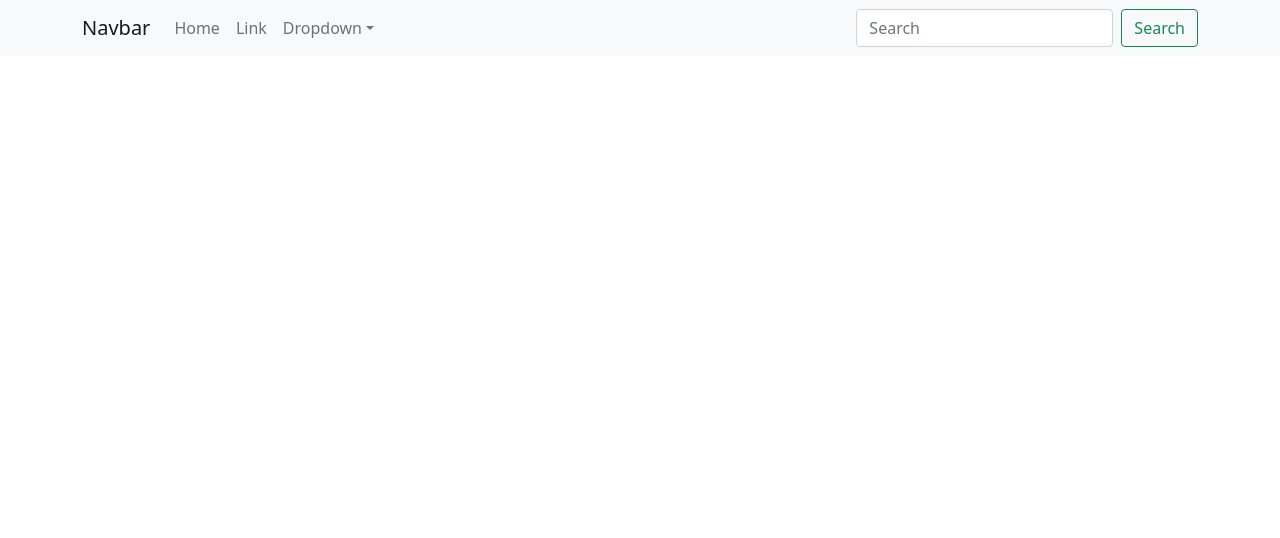
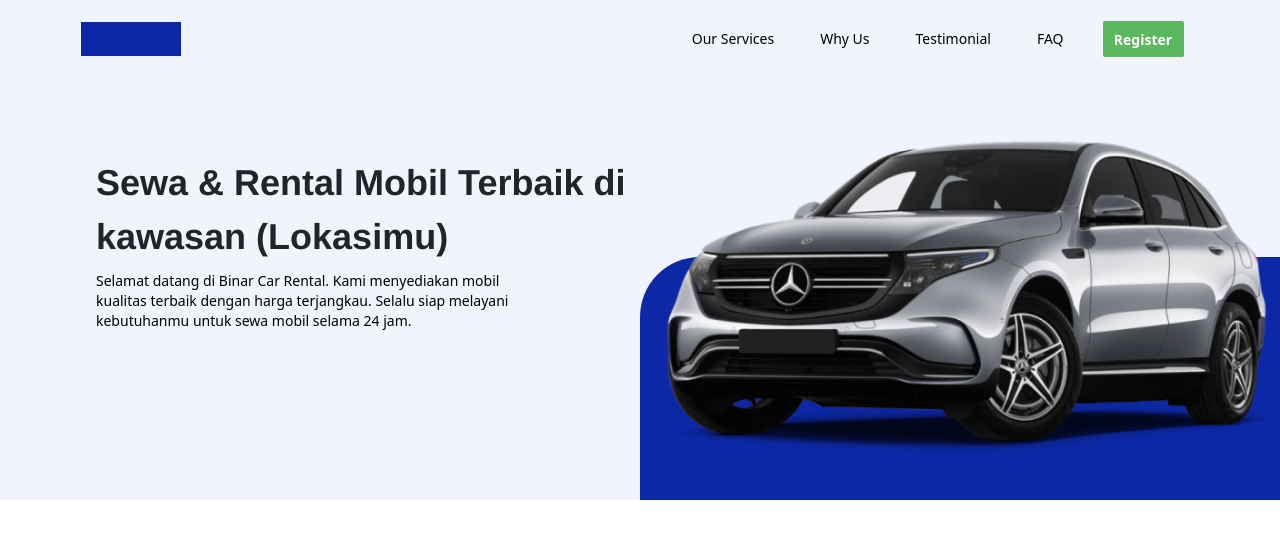
Before and after one commit to wahyucandra30/FEChallenge01-BinarCarRental, a plain HTML site: page index.html in a window 1280 px wide. Drawn offline with Linux system fonts and the light colour scheme.

Commit message:
add: Start section

```diff
--- /dev/null
+++ b/css/styles.css
@@ -0,0 +1,104 @@
+:root {
+    /* Primary */
+    --DARKBLUE05: #091B6F;
+    --DARKBLUE04: #0D28A6;
+    --DARKBLUE03: #5E70C4;
+    --DARKBLUE02: #AEB7E1;
+    --DARKBLUE01: #CFD4ED;
+    --LIMEGREEN05: #3D7B3F;
+    --LIMEGREEN04: #5CB85F;
+    --LIMEGREEN03: #92D094;
+    --LIMEGREEN02: #C9E7CA;
+    --LIMEGREEN01: #DEF1DF;
+    /* Alert */
+    --ALERTDANGER: #FA2C5A;
+    --ALERTWARNING: #F9CC00;
+    --ALERTSUCCESS: #73CA5C;
+
+    /* Neutral */
+    --NEUTRAL05: #151515;
+    --NEUTRAL04: #3C3C3C;
+    --NEUTRAL03: #8A8A8A;
+    --NEUTRAL02: #D0D0D0;
+    --NEUTRAL01: #FFFFFF;
+}
+html{
+    font-size: 14px;
+}
+.logo {
+    width: 100px;
+    height: 34px;
+    background-color: var(--DARKBLUE04);
+}
+.btn-register {
+    width: 81px;
+    height: 36px;
+    background-color: var(--LIMEGREEN04);
+    border-radius: 2px;
+    font-weight: 700;
+    border: none;
+}
+.navbar-item{
+    margin-left: 16px;
+    margin-right: 16px;
+}
+
+.navbar-text{
+    font-size: 14px;
+    font-weight: 400;
+    color: black !important;
+}
+.wrapper-start{
+    height: 500px;
+    background-color: #F1F3FF;
+    display: flex;
+    justify-content: center;
+    align-items: flex-start;
+}
+.wrapper-start-l{
+    max-width: 50vw;
+    height: 100%;
+    display: flex;
+    align-items: center;
+    justify-content: center;
+}
+.wrapper-start-tagline{
+    display: flex;
+    flex-direction: column;
+    justify-content: center;
+    align-items: flex-end;
+}
+.heading-start{
+    font-weight: 700;
+    font-size: 36px;
+    max-width: 85%;
+    font-family: Helvetica;
+    line-height: 150%;
+}
+.paragraph-start{
+    width: 70%;
+    align-self: center;
+    font-weight: 300;
+    line-height: 20px;
+    color: black;
+}
+.wrapper-start-r{
+    width: 704px;
+    height: 100%;
+    display: flex;
+    align-items: flex-end;
+}
+.bg-car{
+    max-width: 100%;
+    height: 243px;
+    background-color: var(--DARKBLUE04);
+    display: flex;
+    align-items: flex-end;
+    justify-content: flex-start;
+    overflow-y: visible;
+    border-radius: 60px 0px 0px;
+}
+.img-relative{
+    position: relative;
+    width: 100%;
+}
--- a/index.html
+++ b/index.html
@@ -1,40 +1,66 @@
 <!DOCTYPE html>
 <html lang="en">
+
 <head>
   <meta charset="UTF-8">
   <meta http-equiv="X-UA-Compatible" content="IE=edge">
   <meta name="viewport" content="width=device-width, initial-scale=1.0">
   <title>Binar Car Rental</title>
   <link rel="stylesheet" href="css/bootstrap.css">
+  <link rel="stylesheet" href="css/styles.css">
+  <script src="js/bootstrap.js"></script>
 </head>
+
 <body>
-    <nav class="navbar navbar-expand-lg navbar-light bg-light fixed-top|fixed-bottom|sticky-top">
+  <!-- Navbar -->
+  <nav class="navbar navbar-expand-md navbar-light py-4 fixed-top">
     <div class="container">
-        <a class="navbar-brand" href="#">Navbar</a>
-        <button class="navbar-toggler hidden-lg-up" type="button" data-bs-toggle="collapse" data-bs-target="#collapsibleNavId" aria-controls="collapsibleNavId"
-            aria-expanded="false" aria-label="Toggle navigation"></button>
+      <!-- Logo -->
+      <div class="navbar-brand logo me-auto" type="button"></div>
+      <!-- Collapse Toggle -->
+      <button class="navbar-toggler d-lg-none" type="button" data-bs-toggle="collapse"
+        data-bs-target="#collapsibleNavId" aria-controls="collapsibleNavId" aria-expanded="false"
+        aria-label="Toggle navigation">
+        <span class="navbar-toggler-icon"></span>
+      </button>
+      <!-- Collapsible -->
       <div class="collapse navbar-collapse" id="collapsibleNavId">
-          <ul class="navbar-nav me-auto mt-2 mt-lg-0">
-            <li class="nav-item active">
-              <a class="nav-link" href="#">Home <span class="visually-hidden">(current)</span></a>
+        <ul class="navbar-nav ms-auto">
+          <li class="nav-item navbar-item">
+            <a class="nav-link text-black navbar-text" href="#">Our Services<span
+                class="visually-hidden">(current)</span></a>
           </li>
-            <li class="nav-item">
-              <a class="nav-link" href="#">Link</a>
+          <li class="nav-item navbar-item">
+            <a class="nav-link text-black navbar-text" href="#">Why Us</a>
           </li>
-            <li class="nav-item dropdown">
-              <a class="nav-link dropdown-toggle" href="#" id="dropdownId" data-bs-toggle="dropdown" aria-haspopup="true" aria-expanded="false">Dropdown</a>
-              <div class="dropdown-menu" aria-labelledby="dropdownId">
-                <a class="dropdown-item" href="#">Action 1</a>
-                <a class="dropdown-item" href="#">Action 2</a>
-              </div>
+          <li class="nav-item navbar-item">
+            <a class="nav-link text-black navbar-text" href="#">Testimonial</a>
+          </li>
+          <li class="nav-item navbar-item">
+            <a class="nav-link text-black navbar-text" href="#">FAQ</a>
+          </li>
+          <li class="nav-item navbar-item">
+            <button class="btn btn-success my-2 my-sm-0 btn-register" type="button">Register</button>
           </li>
         </ul>
-          <form class="d-flex my-2 my-lg-0">
-            <input class="form-control me-sm-2" type="text" placeholder="Search">
-            <button class="btn btn-outline-success my-2 my-sm-0" type="submit">Search</button>
-          </form>
       </div>
     </div>
   </nav>
+  <div class="wrapper-start">
+    <div class="wrapper-start-l">
+      <div class="wrapper-start-tagline">
+        <h1 class="heading-start">Sewa & Rental Mobil Terbaik di kawasan (Lokasimu)</h1>
+        <p class="paragraph-start">Selamat datang di Binar Car Rental. Kami menyediakan mobil kualitas terbaik dengan harga terjangkau. Selalu
+          siap melayani kebutuhanmu untuk sewa mobil selama 24 jam.</p>
+      </div>
+    </div>
+    <div class="wrapper-start-r">
+      <div class="bg-car">
+        <img src="img/Mercedes Car EQC 300kW Edition - 900x598 1.png" class="img-relative"
+          alt="Mercedes Car EQC 300kW Edition - 900x598 1">
+      </div>
+    </div>
+  </div>
 </body>
+
 </html>
```
Also changed, not shown: img/Mercedes Car EQC 300kW Edition - 900x598 1.png (added). Lines whose indentation alone changed are shown as unchanged.
